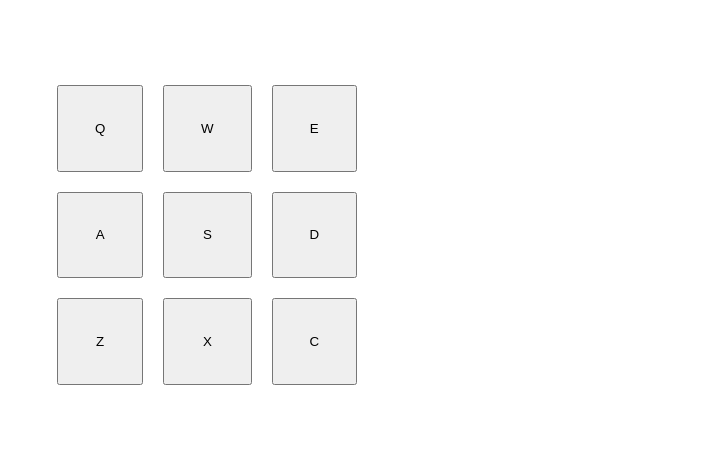
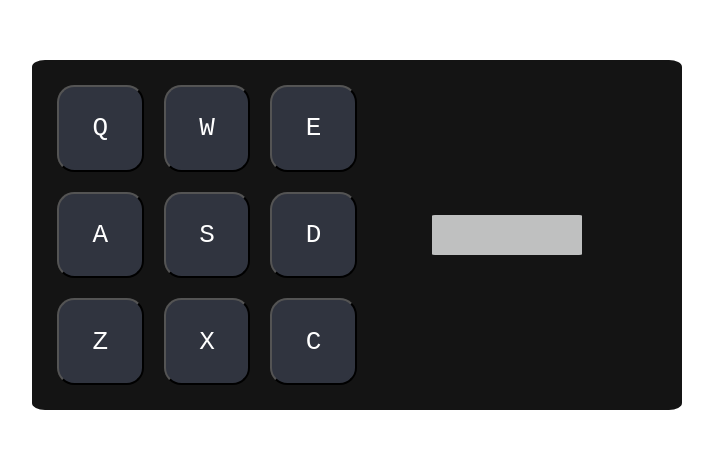
Before and after one commit to simonpweller/fcc-drum-machine, a React (Create React App) app: page / in a window 1280 px wide. Shown: the part 165-614 px from the top of the page, without its empty margins (283-996 px from the left). Built offline with nearby package versions, Linux system fonts and the light colour scheme.

Commit message:
Add basic styling

```diff
--- a/src/App.tsx
+++ b/src/App.tsx
@@ -17,7 +17,9 @@ const App = () => {
         <DrumKey id="tom" letter="C" name="Tom" setDisplay={setDisplay} />
       </div>
 
-      <div id="display">{display}</div>
+      <div id="display">
+        <div className="display-text">{display}</div>
+      </div>
     </div>
   );
 };
--- a/src/index.css
+++ b/src/index.css
@@ -3,14 +3,18 @@ body {
 }
 
 #root {
+  height: 100vh;
+
   display: flex;
   align-items: center;
   justify-content: center;
 }
 
 #drum-machine {
-  height: 100vh;
   margin: auto;
+  padding: 25px;
+  background-color: #141414;
+  border-radius: 2%;
 
   display: flex;
   justify-content: center;
@@ -20,8 +24,8 @@ body {
 
 #keys,
 #display {
+  width: 300px;
   height: 300px;
-  width: 300px;
 }
 
 #keys {
@@ -30,8 +34,29 @@ body {
   grid-template-columns: auto auto auto;
 }
 
+button {
+  border-radius: 20%;
+  background-color: #30343F;
+  color: white;
+  font-family: monospace;
+  font-size: 26px;
+}
+
 #display {
   display: flex;
   justify-content: center;
   align-items: center;
 }
+
+.display-text {
+  width: 150px;
+  height: 40px;
+  border-radius: 2%;
+
+  text-align: center;
+  line-height: 40px;
+  font-size: 26px;
+  background-color: #BFC0C0;
+  font-family: monospace;
+  color: #30343F;
+}
```
